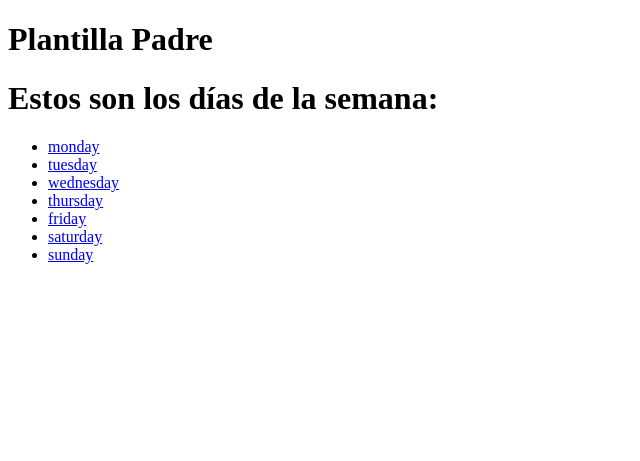
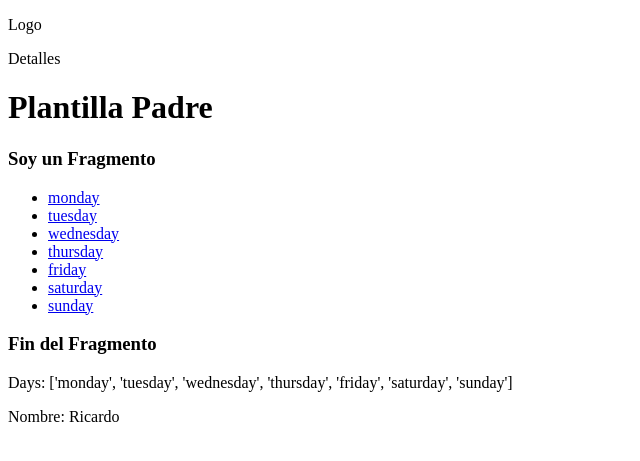
Before and after one commit to Carlosnin0623/APRENDIENDO-PYTHON-Y-DJANGO, a Django app: page /quotes/ in a window 1280 px wide. Shown: the top 461 px of the page, without its empty margins (0-640 px from the left). Run offline with Django 5.2, Linux system fonts and the light colour scheme.

Commit message:
Aprendiendo Sobre Tag include

```diff
--- /dev/null
+++ b/04-PlayGround/quotes/templates/includes/endpartial.html
@@ -0,0 +1,6 @@
+<div>
+    <h3>Fin del Fragmento</h3>
+    <!-- Motrando la variable days que le pasamos como paramentro a la etiqueta include-->
+    <p>Days: {{days}} </p>
+    <p>Nombre: {{name}}</p>
+</div>
--- /dev/null
+++ b/04-PlayGround/quotes/templates/includes/partial.html
@@ -0,0 +1,3 @@
+<div>
+    <h3>Soy un Fragmento</h3>
+</div>
--- a/04-PlayGround/quotes/templates/quotes/quotes.html
+++ b/04-PlayGround/quotes/templates/quotes/quotes.html
@@ -1,17 +1,21 @@
 {% extends "base.html" %}
 
-{% block title %}
-Pagina de Citas
-{% endblock title %}
+{% block title %} Listado de Quotes {% endblock title %}
 
 
 {% block content %}
-   <h1>Estos son los días de la semana: </h1>
+
+   <!-- con la etiqueta include ponemos incluir elementos html con su logica a cualquier otro archivo -->
+  {% include "../includes/partial.html" %}
+
     <ul>
-      {% for dias in days %}
-        <li><a href="{% url 'day-quote' dias.id %}">{{dias.id}}</a></li>
+      {% for dia in days %}
+        <li><a href="{% url 'day-quote' dia %}">{{dia}}</a></li>
       {% empty %}
         <li>Lo siento, no hay elementos para mostrar.</li>
       {% endfor %}
     </ul>
+
+    <!-- Se pueden pasar parametros dentro de los includes, pero solo las variables globales, en este caso days-->
+  {% include "../includes/endpartial.html" with days=days name="Ricardo" %}
 {% endblock %}
--- a/04-PlayGround/quotes/views.py
+++ b/04-PlayGround/quotes/views.py
@@ -6,18 +6,10 @@ from django.shortcuts import render
 # Create your views here.
 def index(request):
 
-    days_of_week_2 = [
-     {'id': 'monday', 'message': 'Pienso, Luego existo'},
-     {'id': 'tuesday', 'message': 'La vida es un sueño'},
-     {'id': 'wednesday', 'message': 'El conocimiento es poder'},
-     {'id': 'thursday', 'message': 'Sé el cambio que quieres ver'},
-     {'id': 'friday', 'message': 'Solo sé que no sé nada'},
-     {'id': 'saturday', 'message': 'Vive como si fuera la último día'},
-     {'id': 'sunday', 'message': 'Da un poquito más todos los días'},
-    ]
+    days = list(days_of_week.keys())
 
     return render(request, 'quotes/quotes.html', {
-        'days' : days_of_week_2
+        "days": days
     })
 
 """
--- a/04-PlayGround/templates/base.html
+++ b/04-PlayGround/templates/base.html
@@ -6,6 +6,9 @@
     <title>{% block title %} {% endblock %}</title>
 </head>
 <body>
+
+    {% include "includes/header.html" %}
+
     <h1>Plantilla Padre</h1>
     {% block content %} {% endblock %}
 </body>
--- /dev/null
+++ b/04-PlayGround/templates/includes/header.html
@@ -0,0 +1,6 @@
+<header>
+    <div>
+        <p>Logo</p>
+        <p>Detalles</p>
+    </div>
+</header>
```
